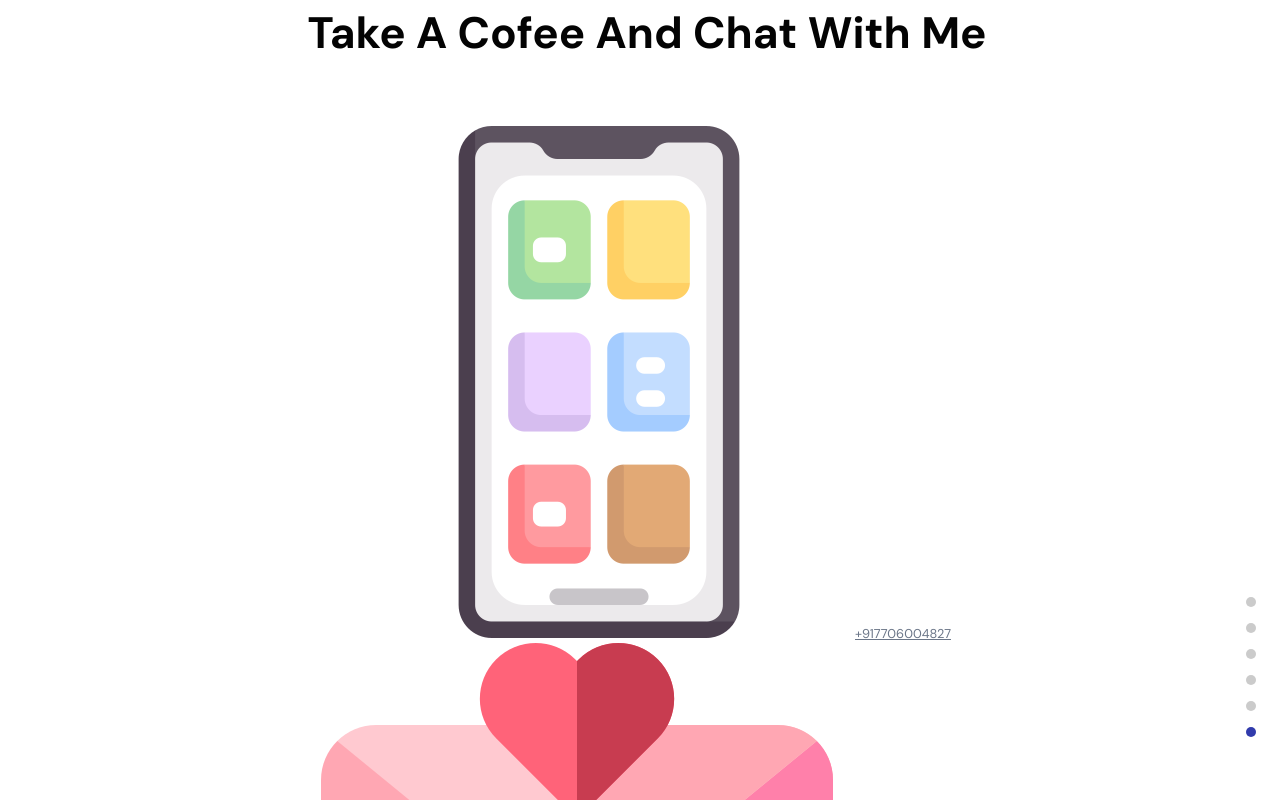
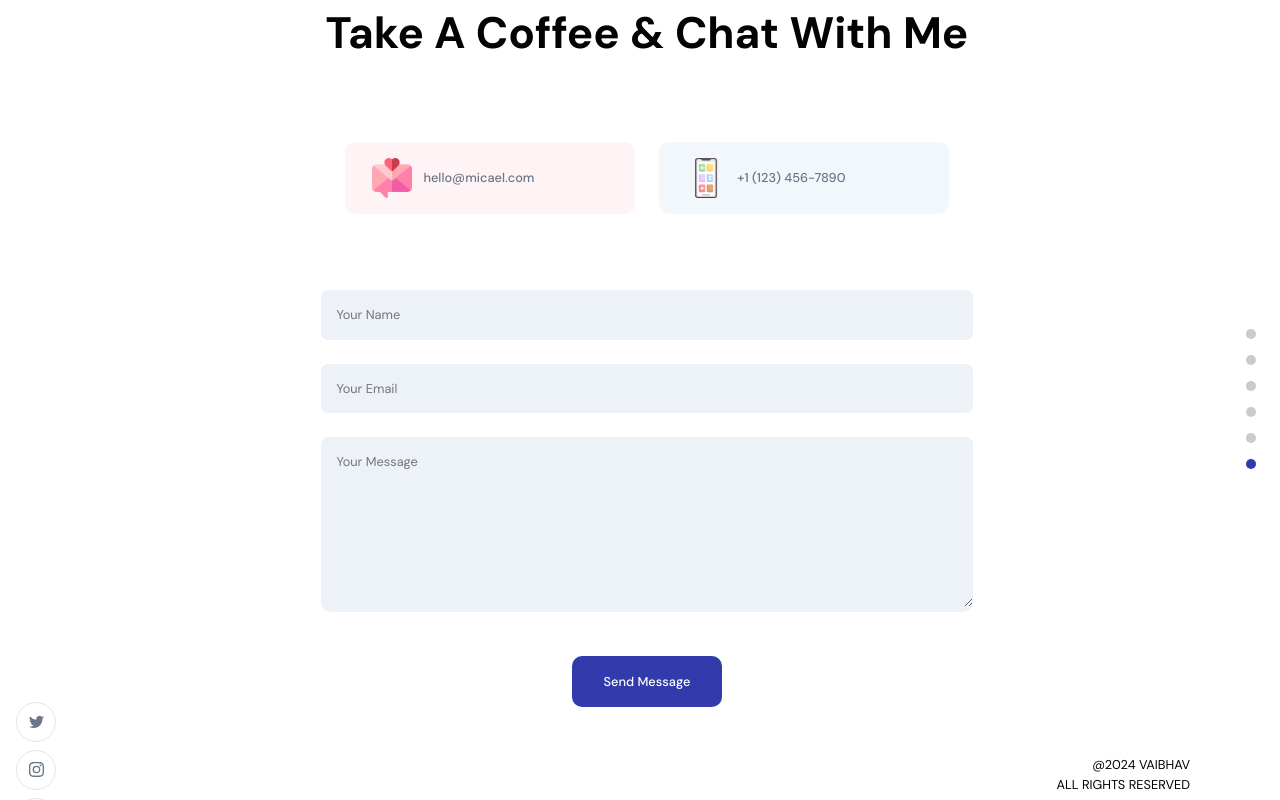
Before and after one commit to Vaibhavsoni109/Vaibhav_portfolio, a React (Vite) app in the folder frontend/: page / in a window 1280 px wide. Shown: the part 4060-4860 px from the top of the page. Built offline with nearby package versions, Linux system fonts and the light colour scheme; no server answers.

Commit message:
every section done

```diff
--- a/frontend/src/container/Footer/Footer.jsx
+++ b/frontend/src/container/Footer/Footer.jsx
@@ -1,70 +1,85 @@
-import React, { useState } from 'react'
-import './Footer.scss'
+import React, { useState } from 'react';
+
+import { images } from '../../constants';
+// import { AppWrap, MotionWrap } from '../../wrapper';
+import { client } from '../../client';
+import './Footer.scss';
 import MotionWrap from '../../wrapper/MotionWrap';
 import AppWrap from '../../wrapper/AppWrap';
-import { images } from "../../constants"
-import { client } from "../../client";
+
 const Footer = () => {
-  // const [first, setfirst] = useState(second)
-  const [formData, setformData] = useState({ name: "", email: "", message: "" })
-  const [isFormSubmitted, setisFormSubmitted] = useState(false)
-  const [loading, setloading] = useState(false)
+  const [formData, setFormData] = useState({ name: '', email: '', message: '' });
+  const [isFormSubmitted, setIsFormSubmitted] = useState(false);
+  const [loading, setLoading] = useState(false);
 
-  const { name, email, message } = formData;
+  const { username, email, message } = formData;
 
-  const handleChangeInput = () => {
+  const handleChangeInput = (e) => {
     const { name, value } = e.target;
-    setformData({ ...formData, [name]: value })
-  }
+    setFormData({ ...formData, [name]: value });
+  };
 
   const handleSubmit = () => {
-    setloading(true);
-  }
-  const contact = {
-    _type: 'contact',
-    name: formData.name,
-    email: email,
-    message: message,
-  }
-  client.create(contact).then(() => {
-    setloading(false);
-    setisFormSubmitted(true);
-  })
+    setLoading(true);
+
+    const contact = {
+      _type: 'contact',
+      name: formData.username,
+      email: formData.email,
+      message: formData.message,
+    };
+
+    client.create(contact)
+      .then(() => {
+        setLoading(false);
+        setIsFormSubmitted(true);
+      })
+      .catch((err) => console.log(err));
+  };
+
   return (
+    <>
+      <h2 className="head-text">Take a coffee & chat with me</h2>
 
-    <>
-      <h2 className="head-text">
-        Take a cofee and chat with me
-      </h2>
       <div className="app__footer-cards">
-        <div className="app__footer-card">
+        <div className="app__footer-card ">
           <img src={images.email} alt="email" />
-          <a href="mailto:dev.vaibhavsoni@gmail.com" className='p-text'>dev.vabhavsoni@gmail.com</a>
+          <a href="mailto:hello@micael.com" className="p-text">hello@micael.com</a>
         </div>
         <div className="app__footer-card">
-          <img src={images.mobile} alt="mobile" />
-          <a href="tel:+917706004827" className='p-text'>+917706004827</a>
+          <img src={images.mobile} alt="phone" />
+          <a href="tel:+1 (123) 456-7890" className="p-text">+1 (123) 456-7890</a>
         </div>
       </div>
-      {!isFormSubmitted ?
-
+      {!isFormSubmitted ? (
         <div className="app__footer-form app__flex">
           <div className="app__flex">
-            <input type="text" className='p-text' name='name' placeholder='Your Name' value={name} onChange={handleChangeInput} />
-            <input type="email" className='p-text' name='email' placeholder='Your Email' value={email} onChange={handleChangeInput} />
+            <input className="p-text" type="text" placeholder="Your Name" name="username" value={username} onChange={handleChangeInput} />
+          </div>
+          <div className="app__flex">
+            <input className="p-text" type="email" placeholder="Your Email" name="email" value={email} onChange={handleChangeInput} />
           </div>
           <div>
-            <textarea name="message" value={message} className='p-text' placeholder='Your Message' id=""></textarea>
+            <textarea
+              className="p-text"
+              placeholder="Your Message"
+              value={message}
+              name="message"
+              onChange={handleChangeInput}
+            />
           </div>
-          <button className='p-text' type='button' onClick={handleSubmit}>{loading ? "Sending..." : "Send Message"}</button>
-        </div> : <div>
-          <h3 className="head-text">Thank You for getting in</h3>
+          <button type="button" className="p-text" onClick={handleSubmit}>{!loading ? 'Send Message' : 'Sending...'}</button>
         </div>
-      }
+      ) : (
+        <div>
+          <h3 className="head-text">
+            Thank you for getting in touch!
+          </h3>
+        </div>
+      )}
     </>
-
-  )
-}
+  );
+};
 
 export default AppWrap(
   MotionWrap(Footer, 'app__footer'),
--- a/frontend/src/container/Footer/Footer.scss
+++ b/frontend/src/container/Footer/Footer.scss
@@ -1,19 +1,129 @@
-.app__footer
-{
+.app__footer {
     flex: 1;
     width: 100%;
     flex-direction: column;
 
-}
-.app__footer-cards
-{
+    @media screen and (max-width: 768px) {
+      flex-direction: column;
+    }
+  }
+
+  .app__footer-cards {
     width: 60%;
     display: flex;
     justify-content: space-evenly;
     align-items: center;
-    flex-wrap: wrap-reverse;
-    margin: 4rem 2rem 2rem;
-    .app__footer-card{
-        min-width: 290px;
+    flex-wrap: wrap;
+    margin: 4em 2rem 2rem;
+
+    .app__footer-card {
+      min-width: 290px;
+      display: flex;
+      flex-direction: row;
+      justify-content: flex-start;
+      align-items: center;
+
+      margin: 1rem 0;
+      padding: 1rem;
+      border-radius: 10px;
+      cursor: pointer;
+      background-color: #fef4f5;
+
+      transition: all 0.3s ease-in-out;
+
+      img {
+        width: 40px;
+        height: 40px;
+        margin: 0 0.7rem;
+      }
+
+      p {
+        font-weight: 500;
+      }
+      a {
+        text-decoration: none;
+        font-weight: 500;
+      }
+      &:hover {
+        box-shadow: 0 0 25px #dad5d6;
+      }
+
+      @media screen and (max-width: 450px) {
+        width: 100%;
+      }
     }
-}
+
+    @media screen and (max-width: 768px) {
+      width: 100%;
+    }
+  }
+
+  .app__footer-cards .app__footer-card:last-child {
+    background-color: #f2f7fb;
+  }
+
+  .app__footer-cards .app__footer-card:last-child:hover {
+    box-shadow: 0 0 25px #f2f7fb;
+  }
+
+  .app__footer-form {
+    width: 60%;
+    flex-direction: column;
+    margin: 1rem 2rem;
+
+    div {
+      width: 100%;
+
+      margin: 0.75rem 0;
+      border-radius: 10px;
+      cursor: pointer;
+      background-color: var(--primary-color);
+
+      transition: all 0.3s ease-in-out;
+
+      input,textarea {
+        width: 100%;
+        padding: 0.95rem;
+        border: none;
+        border-radius: 7px;
+        background-color: var(--primary-color);
+
+        font-family: var(--font-base);
+        color: var(--secondary-color);
+        outline: none;
+      }
+
+      textarea {
+        height: 170px;
+      }
+
+      &:hover {
+        box-shadow: 0 0 25px var(--primary-color);
+      }
+    }
+
+    button {
+      padding: 1rem 2rem;
+      border-radius: 10px;
+      border: none;
+      background-color: var(--secondary-color);
+
+      font-weight: 500;
+      color: var(--white-color);
+      outline: none;
+      margin: 2rem 0 0 0;
+      font-family: var(--font-base);
+
+      transition: cubic-bezier(0.55, 0.085, 0.68, 0.53);
+      cursor: pointer;
+
+      &:hover {
+        background-color: #2430af;
+      }
+    }
+
+    @media screen and (max-width: 768px) {
+      width: 100%;
+      margin: 1rem 0;
+    }
+  }
```
